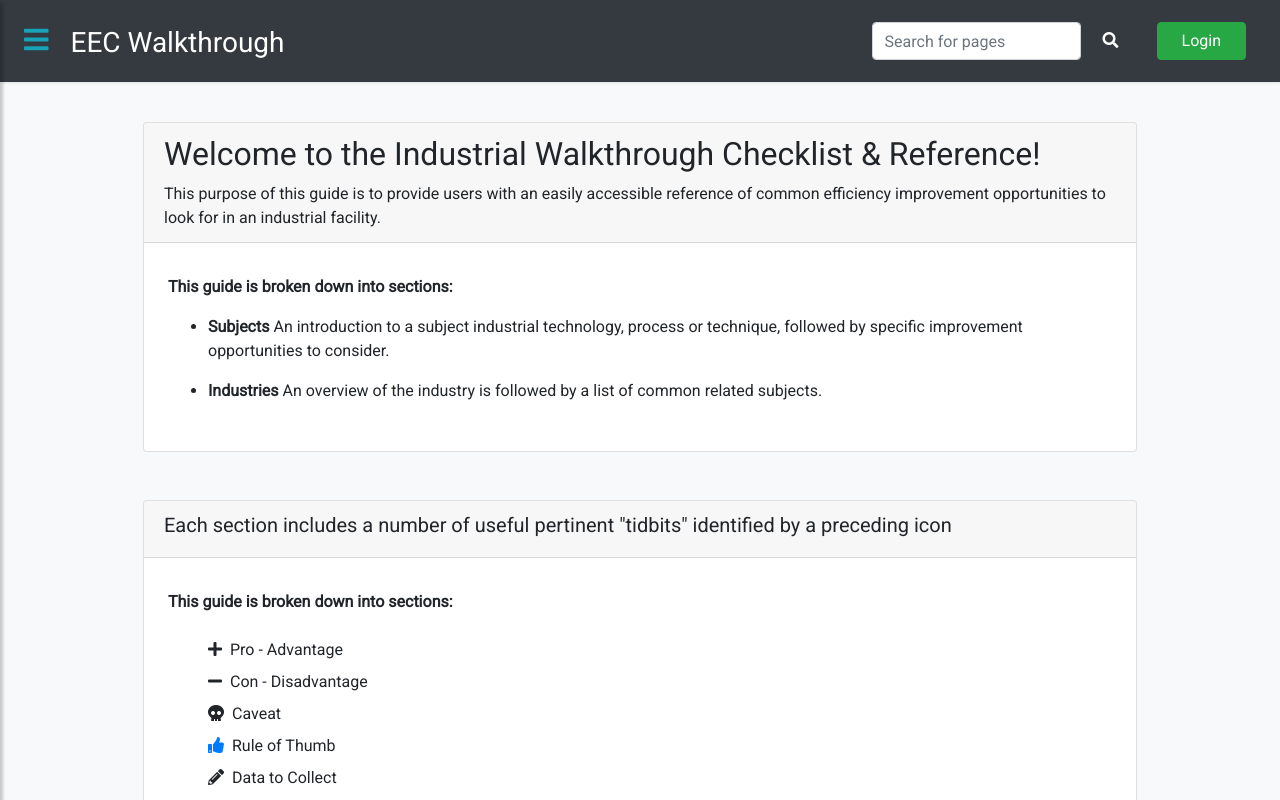
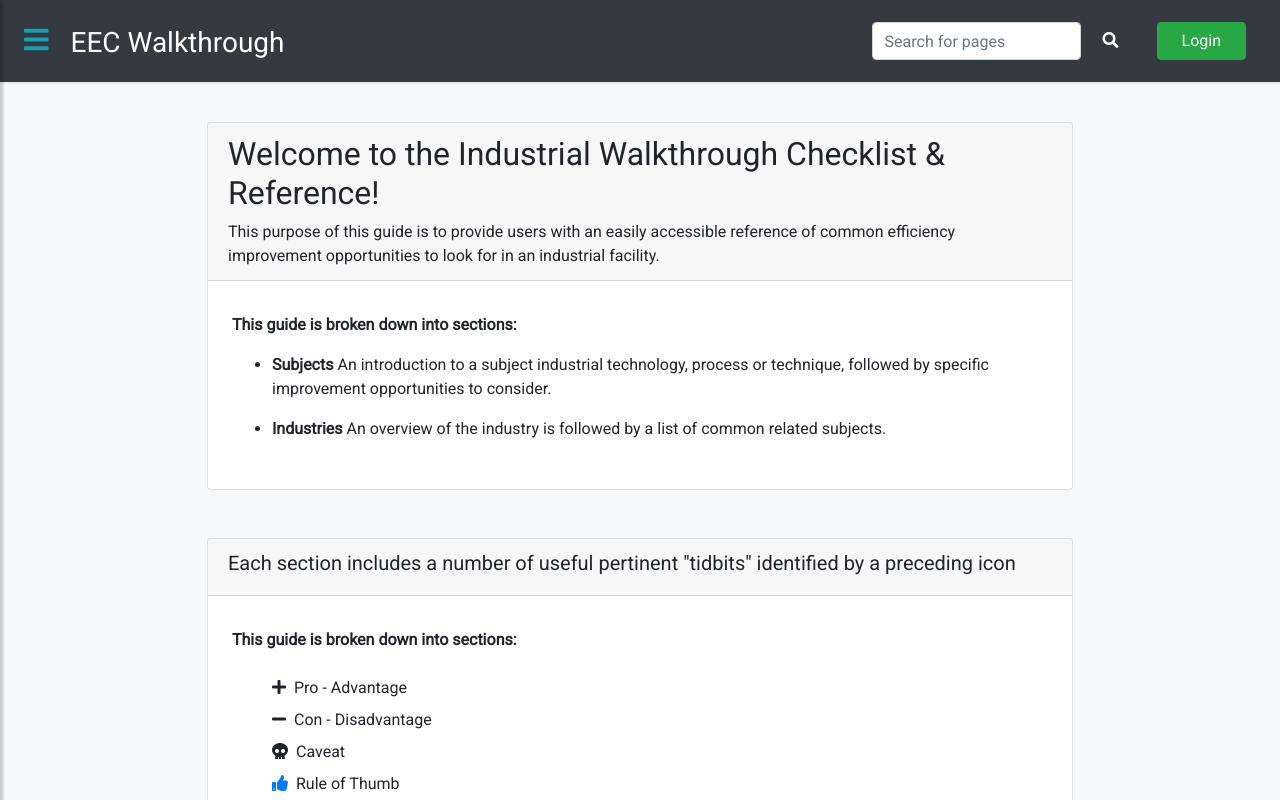
Before and after one commit to osu-cass/eec-walkthrough-react, a React (Create React App) app in the folder frontend/: page / in a window 1280 px wide. Shown: the top 800 px of the page. Built offline with nearby package versions, Linux system fonts and the light colour scheme; no server answers.

Commit message:
Update container width

```diff
--- a/frontend/src/pages/Home/Home.css
+++ b/frontend/src/pages/Home/Home.css
@@ -5,7 +5,7 @@ body {
 
 @media (min-width: 1200px) {
   .container {
-    max-width: 80%;
+    max-width: 70%;
   }
 }
 
```
